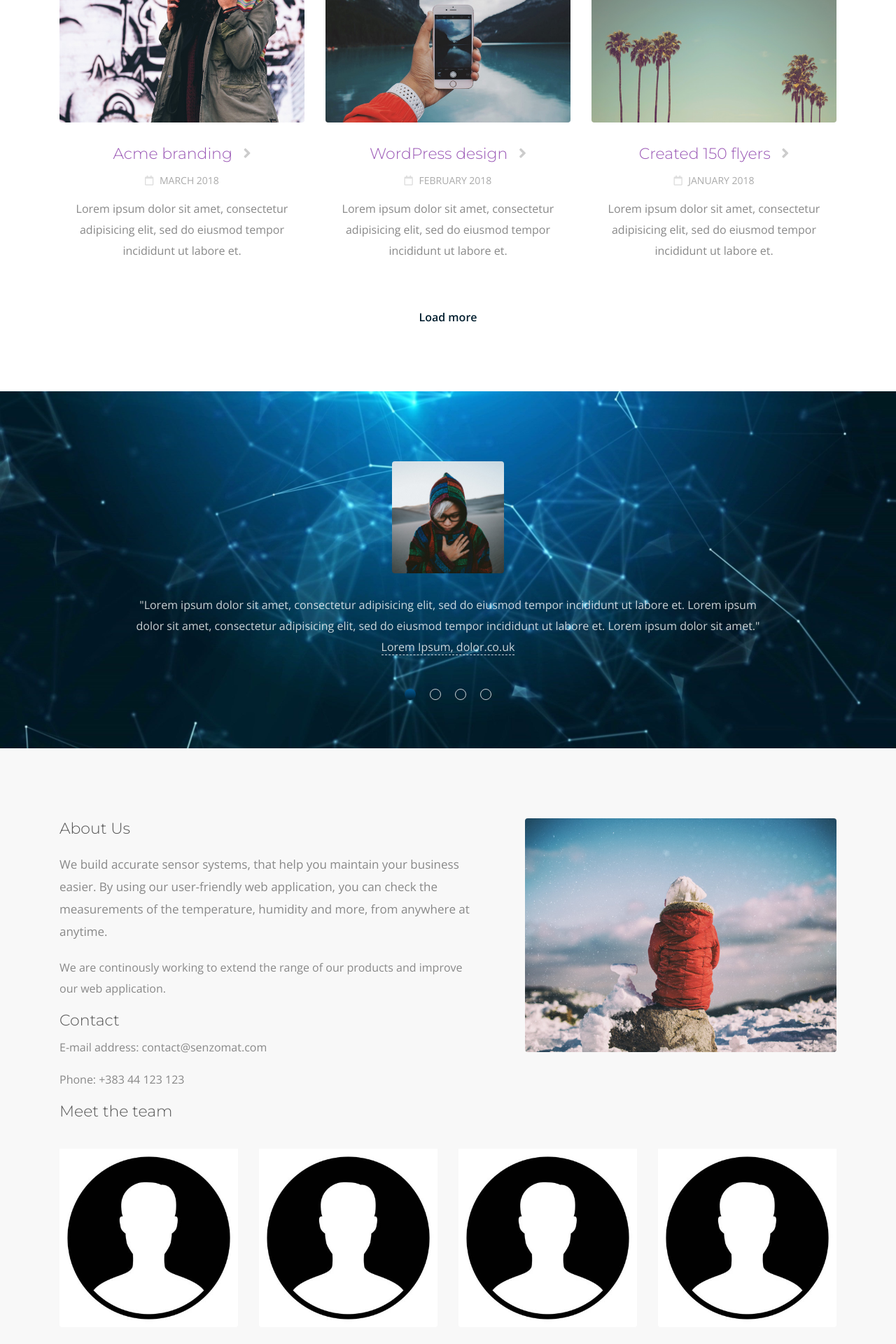
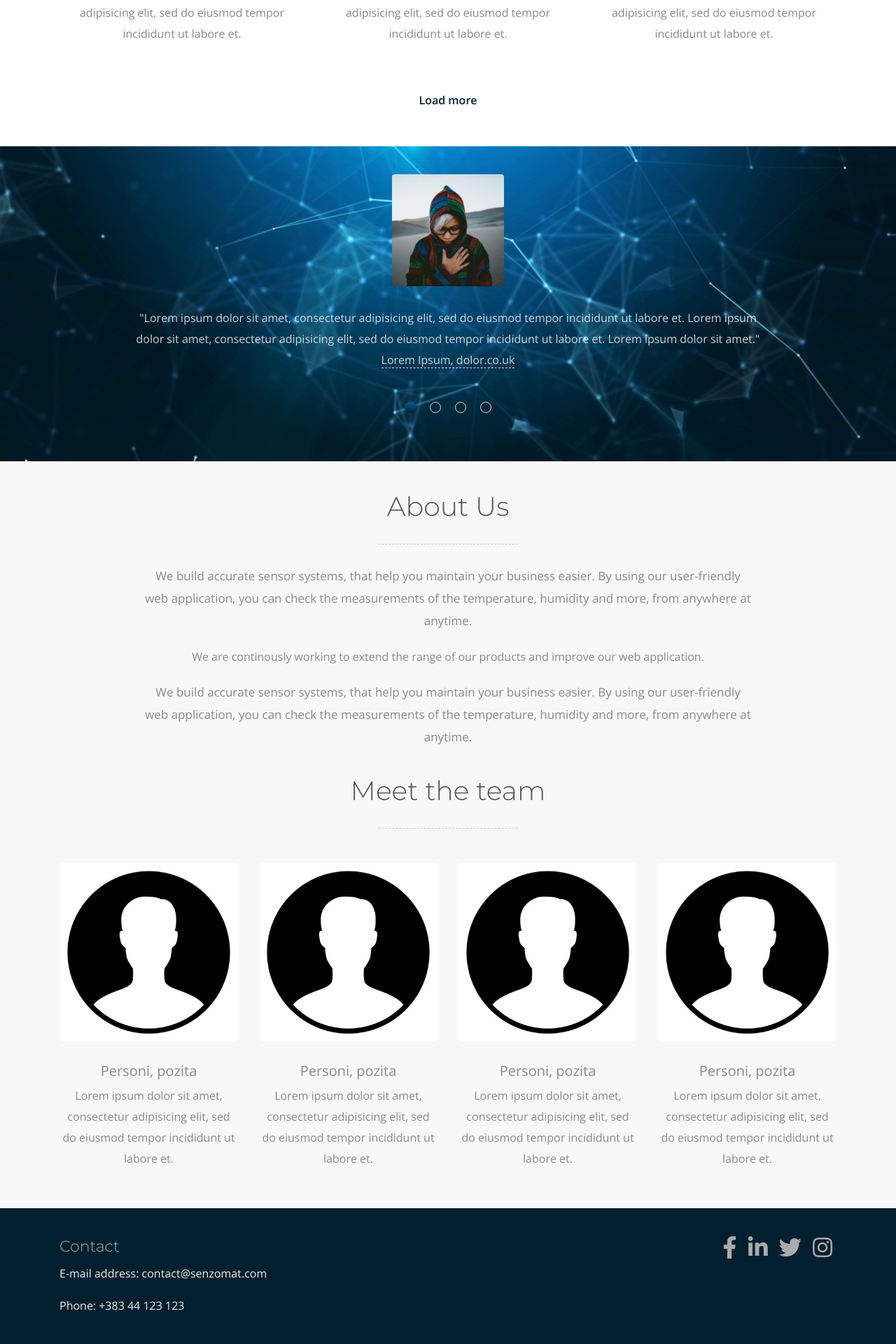
Before and after one commit to ardianhalitaj/senzomat, a PHP site: page / in a window 1280 px wide. Shown: the part 1720-3640 px from the top of the page at 70% size. Run offline with PHP 8.4, Linux system fonts and the light colour scheme; some libraries are stand-ins or nearby versions.

Commit message:
Modify index.html styling and layout

```diff
--- a/assets/css/style.css
+++ b/assets/css/style.css
@@ -44,13 +44,9 @@ img { max-width: 100%; }
 
 /***** General style, all sections *****/
 
-.add-margin{
-	margin-top:40px!important;
-}
-
 .section-container {
     margin: 0 auto;
-    padding-bottom: 80px;
+    padding-bottom: 40px;
 }
 
 .section-container-gray-bg {
@@ -68,12 +64,11 @@ img { max-width: 100%; }
 }
 
 .section-description {
-	margin-top: 60px;
-    padding-bottom: 10px;
+  padding-bottom: 10px;
 }
 
 .section-description p {
-    margin-top: 20px;
+  margin-top: 20px;
 	padding: 0 120px;
 }
 .section-container-image-bg .section-description p {
@@ -199,7 +194,7 @@ img { max-width: 100%; }
 /***** Top content *****/
 
 .top-content {
-    padding: 210px 0;
+  padding: 190px 0;
 }
 
 .top-content .text {
@@ -255,6 +250,10 @@ img { max-width: 100%; }
 
 
 /***** About us *****/
+
+.about-us-container {
+  padding-top: 30px;
+}
 
 .about-us-box {
 	margin-top: 100px;
@@ -370,6 +369,9 @@ img { max-width: 100%; }
 	padding-top: 40px;
 }
 
+.portfolio-container {
+  margin-top: 30px;
+}
 
 /***** Testimonials *****/
 
@@ -518,29 +520,39 @@ footer {
 
 .footer-bottom {
 	padding-bottom: 25px;
-	text-align: center;
+	text-align: right;
 }
 
 .footer-bottom a {
 	font-size: 32px;
-    color: #666;
-    line-height: 40px;
+  color: #666;
+  line-height: 40px;
 }
 
 .footer-bottom a:hover, .footer-bottom a:focus { color: #888; }
 
+.footer-contact {
+  margin-bottom: 30px;
+}
 
+.footer-contact h3 {
+  font-family: 'Montserrat', sans-serif;
+  font-size: 22px;
+  font-weight: 500;
+  color: #aaa;
+  line-height: 30px;
+}
+
+.footer-contact p {
+  color: #eee;
+  font-weight: 500;
+}
 
 .fullscreen-video-wrap{
-  position:absolute;
-  top:0;
-  left:0;
-  width:100%;
-  height:100vh;
-  overflow:hidden;
+  position: absolute;
+  top: 0;
+  left: 0;
+  width: 100%;
+  height: 580px;
+  overflow: hidden;
 }
-
-.fullscreen-video-wrap video{
-  min-height:100%;
-  min-width:100%;
-}
--- a/index.html
+++ b/index.html
@@ -83,7 +83,7 @@
         </div>
 
         <!-- Services -->
-        <div class="services-container section-container add-margin">
+        <div class="services-container section-container">
 	        <div class="container">
 	            <div class="row">
 	                <div class="col services section-description wow fadeIn">
@@ -145,8 +145,6 @@
 	                    	aliquip ex ea commodo consequat. Ut wisi enim ad minim veniam, quis nostrud.
 	                    </p>
 	                </div>
-	            </div>
-	            <div class="row">
 	            </div>
 	        </div>
         </div>
@@ -283,9 +281,9 @@
         <div class="about-us-container section-container section-container-gray-bg">
 	        <div class="container">
 	            <div class="row">
-	            	<div class="col-12 col-lg-7 about-us-box wow fadeInLeft">
-	                    <div class="about-us-box-text">
-	                    	<h3>About Us</h3>
+	            	 <div class="col portfolio section-description wow fadeIn">
+                   <h2>About Us</h2>
+                   <div class="divider-1 wow fadeInUp"><span></span></div>
 	                 <p class="medium-paragraph">
 	                   We build accurate sensor systems, that help you maintain your business easier.
 	                   By using our user-friendly web application, you can check the measurements of the temperature, humidity and more, from anywhere at anytime.
@@ -293,27 +291,15 @@
 	                 <p>
 	                   We are continously working to extend the range of our products and improve our web application.
 	                 </p>
-	                    	<h3>
-	                    		Contact
-	                    	</h3>
-	                    	<p>
-	                    		E-mail address: contact@senzomat.com
-	                    	</p>
-	                    	<p>
-								Phone: 		   +383 44 123 123
+                   <p class="medium-paragraph">
+	                   We build accurate sensor systems, that help you maintain your business easier.
+	                   By using our user-friendly web application, you can check the measurements of the temperature, humidity and more, from anywhere at anytime.
 	                 </p>
 	               </div>
 	            </div>
-	                <div class="col-12 col-lg-5 about-us-box wow fadeInUp">
-	                	<div class="about-us-box-img">
-	                    	<img src="assets/img/about/1.jpg" alt="about" data-at2x="assets/img/about/1.jpg">
-	                    </div>
-	                </div>
-	            </div>
-	            <div class="about-us-box-text">
-	            	<h3>
-	            		Meet the team
-	            	</h3>
+	            <div class="col portfolio section-description wow fadeIn">
+	            	<h2>Meet the team</h2>
+                <div class="divider-1 wow fadeInUp"><span></span></div>
 	            </div>
 	            <div class="row">
 	                <div class="col-12 col-md-6 col-lg-3 portfolio-box wow fadeInDown">
@@ -352,8 +338,10 @@
         <footer>
 	        <div class="container">
 	        	<div class="row">
-                    <div class="col-md-5 footer-left">
-                    	<p>&copy; Senzomat 2019
+              <div class="col-md-5 footer-left footer-contact">
+                <h3>Contact</h3>
+                <p>E-mail address: contact@senzomat.com</p>
+                <p>Phone: +383 44 123 123</p>
               </div>
 
               <div class="col-md-6 offset-md-1 footer-right">
@@ -363,7 +351,11 @@
 						     <a href="#" target="_blank"><i class="fab fa-instagram"></i></a>
 					    </div>
             </div>
+
             <div class="row">
+              <div class="col-md-5 footer-left">
+                <p>&copy; Senzomat 2019</p>
+              </div>
               <div class="col footer-bottom">
 		           	 <a class="scroll-link" href="#top-content"><i class="fas fa-chevron-up"></i></a>
 		          </div>
```
Lines whose indentation alone changed are shown as unchanged.
